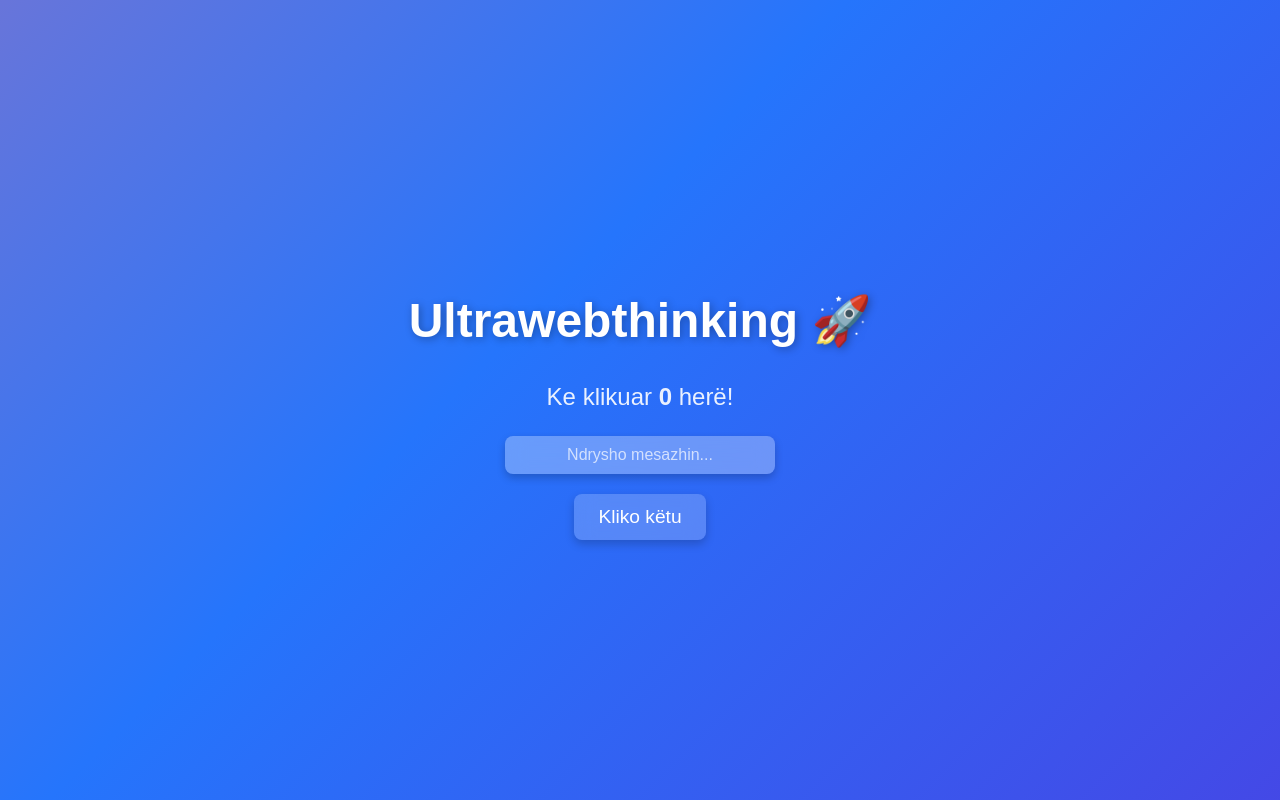
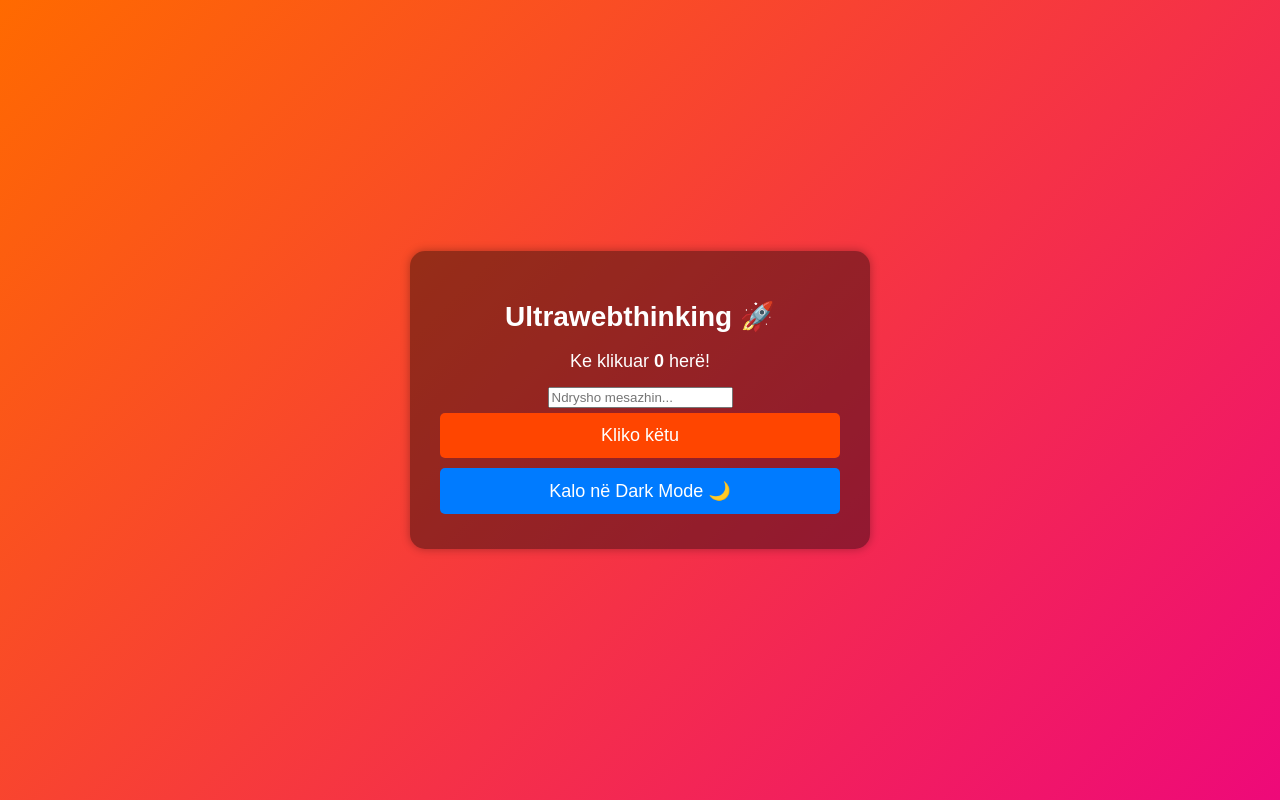
Before and after one commit to Kameleonlife/ultrawebthinking, a React (Create React App) app: page / in a window 1280 px wide. Built offline with nearby package versions, Linux system fonts and the light colour scheme.

Commit message:
Rregulluar dhe përmirësuar Dark/Light Mode

```diff
--- a/src/App.css
+++ b/src/App.css
@@ -1,92 +1,81 @@
-/* === Background gradient animation === */
+/* Stilet e përgjithshme për body */
 body {
   font-family: "Arial", sans-serif;
-  background: linear-gradient(-45deg, #6a11cb, #2575fc, #ff758c, #feb47b);
-  background-size: 400% 400%;
-  animation: gradientBG 10s ease infinite;
+  margin: 0;
+  padding: 0;
+  display: flex;
+  justify-content: center;
+  align-items: center;
+  height: 100vh;
+  background: linear-gradient(135deg, #ff6a00, #ee0979);
   color: white;
   text-align: center;
-  margin: 0;
-  padding: 0;
-  transition: background 0.3s ease, color 0.3s ease;
+  transition: background 0.5s ease;
 }
 
-@keyframes gradientBG {
-  0% { background-position: 0% 50%; }
-  50% { background-position: 100% 50%; }
-  100% { background-position: 0% 50%; }
+/* Dark Mode */
+.dark {
+  background: linear-gradient(135deg, #141e30, #243b55);
 }
 
-/* === Container styling === */
+/* Stilet për container-in kryesor */
 .container {
-  display: flex;
-  flex-direction: column;
-  align-items: center;
-  justify-content: center;
-  height: 100vh;
-  transition: transform 0.3s ease-in-out;
+  background: rgba(0, 0, 0, 0.4);
+  padding: 30px;
+  border-radius: 15px;
+  box-shadow: 0 0 10px rgba(0, 0, 0, 0.3);
+  max-width: 400px;
+  width: 90%;
 }
 
-/* === Title styling === */
+/* Titulli */
 .title {
-  font-size: 3rem;
-  text-shadow: 2px 2px 8px rgba(0, 0, 0, 0.3);
+  font-size: 28px;
   margin-bottom: 10px;
 }
 
-/* === Paragraph styling === */
+/* Teksti */
 p {
-  font-size: 1.5rem;
-  opacity: 0.9;
+  font-size: 18px;
   margin-bottom: 15px;
 }
 
-/* === Input field styling === */
-.input {
-  padding: 10px;
-  width: 250px;
-  font-size: 1rem;
-  margin: 10px 0;
+/* Butonat */
+.btn {
+  width: 100%;
+  padding: 12px;
   border: none;
-  border-radius: 8px;
-  text-align: center;
-  outline: none;
-  background: rgba(255, 255, 255, 0.3);
-  color: white;
-  backdrop-filter: blur(10px);
-  transition: all 0.3s ease;
-  box-shadow: 0px 4px 8px rgba(0, 0, 0, 0.2);
-}
-
-.input::placeholder {
-  color: rgba(255, 255, 255, 0.7);
-}
-
-.input:focus {
-  background: rgba(255, 255, 255, 0.5);
-  color: black;
-}
-
-/* === Button styling === */
-.btn {
-  background: rgba(255, 255, 255, 0.2);
-  backdrop-filter: blur(10px);
-  color: white;
-  padding: 12px 24px;
-  font-size: 1.2rem;
-  border: none;
-  border-radius: 8px;
+  border-radius: 5px;
+  font-size: 18px;
   cursor: pointer;
-  transition: all 0.3s ease;
-  box-shadow: 0px 4px 10px rgba(0, 0, 0, 0.2);
-  margin-top: 10px;
+  margin: 5px 0;
+  transition: background 0.3s ease, transform 0.2s ease;
 }
 
 .btn:hover {
-  transform: scale(1.1);
-  background: #ff4500;
+  transform: scale(1.05);
 }
 
 .btn:active {
-  transform: scale(0.9);
+  transform: scale(0.95);
 }
+
+/* Ngjyrat e butonave */
+.btn:first-of-type {
+  background: #ff4500;
+  color: white;
+}
+
+.btn:first-of-type:hover {
+  background: #e63e00;
+}
+
+/* Butoni për ndërrimin e temës */
+.theme-toggle {
+  background: #007bff;
+  color: white;
+}
+
+.theme-toggle:hover {
+  background: #0056b3;
+}
--- a/src/App.js
+++ b/src/App.js
@@ -1,13 +1,29 @@
-import React, { useState } from "react";
+import React, { useState, useEffect } from "react";
 import { motion } from "framer-motion";
 import "./App.css";
 
 function App() {
   const [count, setCount] = useState(0);
   const [message, setMessage] = useState("Ultrawebthinking 🚀");
+  const [darkMode, setDarkMode] = useState(false);
+
+  useEffect(() => {
+    // Ndryshojmë klasën e `body` për të aplikuar temën
+    if (darkMode) {
+      document.body.classList.add("dark");
+      document.body.classList.remove("light");
+    } else {
+      document.body.classList.add("light");
+      document.body.classList.remove("dark");
+    }
+  }, [darkMode]);
 
   const increaseCount = () => {
     setCount(count + 1);
+  };
+
+  const toggleTheme = () => {
+    setDarkMode(!darkMode);
   };
 
   return (
@@ -35,6 +51,15 @@ function App() {
       >
         Kliko këtu
       </motion.button>
+
+      <motion.button
+        className="btn theme-toggle"
+        whileHover={{ scale: 1.1 }}
+        whileTap={{ scale: 0.9 }}
+        onClick={toggleTheme}
+      >
+        {darkMode ? "Kalo në Light Mode 🌞" : "Kalo në Dark Mode 🌙"}
+      </motion.button>
     </motion.div>
   );
 }
```
